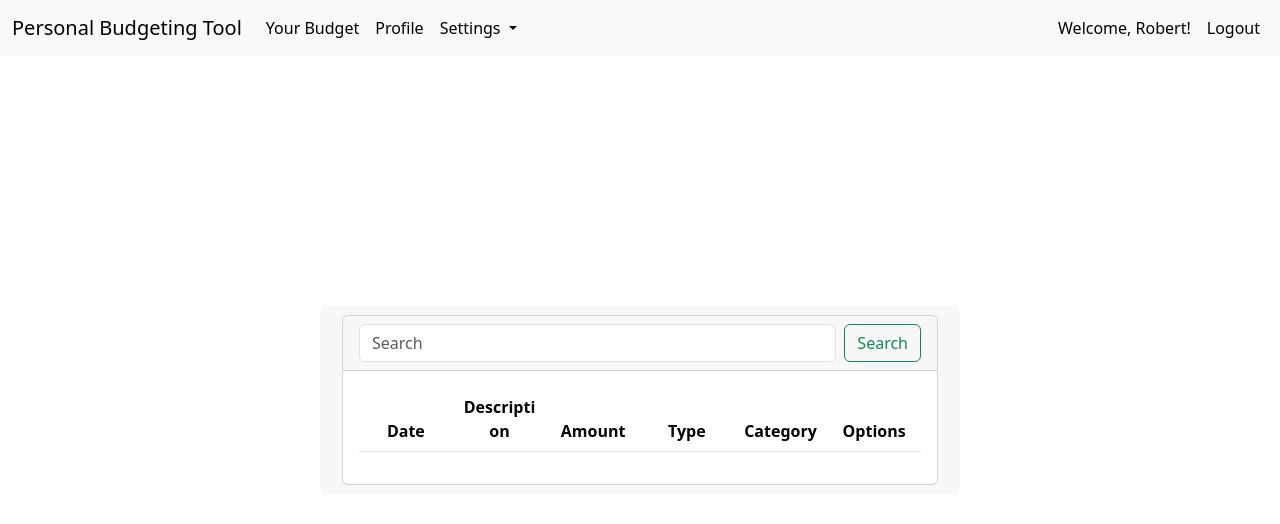
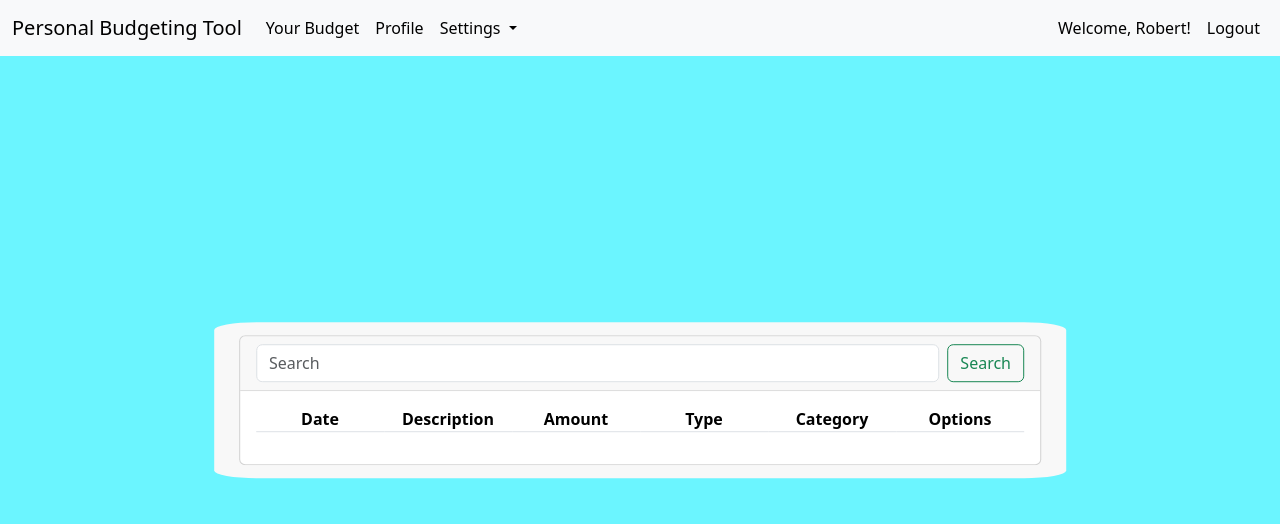
Before and after one commit to RobertOltean314/PersonalBudget, a Django app: page /list_of_transactions/ in a window 1280 px wide. Shown: the top 524 px of the page. Run offline with Django 5.2, Linux system fonts and the light colour scheme; a user stored in the database is signed in; data comes from the database, SQL or seed files in the repository; both versions use the stored data as it was after the commit; lists and menus that the app fills with data are empty.

Commit message:
Modifications to the UI

```diff
--- a/static/css/styles.css
+++ b/static/css/styles.css
@@ -1,3 +1,8 @@
+body {
+    background-color: #6BF5FF;
+}
+
+
 #backgroundImage {
     width: 120%;
     height: 120%;
@@ -5,38 +10,44 @@
 
 .profile-container {
     background-color: #F8F8F8;
-    padding: 20px;
+    padding: 2%;
     position: fixed;
     top: 50%;
     left: 50%;
     transform: translate(-50%, -50%);
     border-radius: 10px;
+    text-align: center;
 }
+
+.profile-container div {
+    margin-bottom: 2%; /* Adjust this value as needed */
+}
+
 
 .list-of-transactions {
     background-color: #F8F8F8;
-    padding: 10px;
+    padding: 1%;
     position: fixed;
-    top: 50%;
+    top: 50vh;
     left: 50%;
     transform: translate(-50%, -50%);
-    border-radius: 10px;
+    border-radius: 5%;
 }
 
 .transaction-table {
-    max-height: 600px;
+    max-height: 50vh;
     overflow-y: auto;
 }
 
 .transaction-table table {
-    width: 100%;
+    width: 60vw;
     table-layout: fixed;
 }
 
 .transaction-table thead th,
 .transaction-table tbody td {
     text-align: center;
-    padding: 8px;
+    padding: 0;
 }
 
 
@@ -57,11 +68,14 @@
 
 .budget {
     position: fixed;
-    top: 10%;
+    top: 50%;
     left: 50%;
-    transform: translateX(-50%);
-    padding: 20px;
-    border-radius: 10px;
+    transform: translate(-50%, -50%);
+    width: 80vw;
+    height: 50vh;
+    padding: 2vw;
+    border-radius: 1vw;
+    overflow: auto;
 }
 
 
```
Also changed, not shown: TEMPLATES/users/update_profile.html (+12 -2 lines), db.sqlite3.
